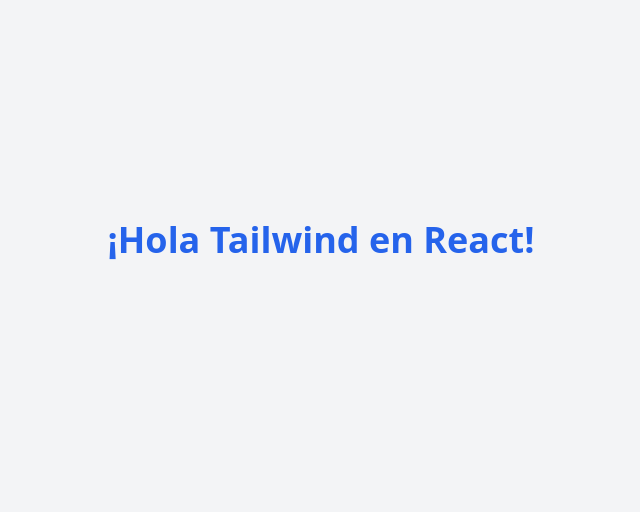
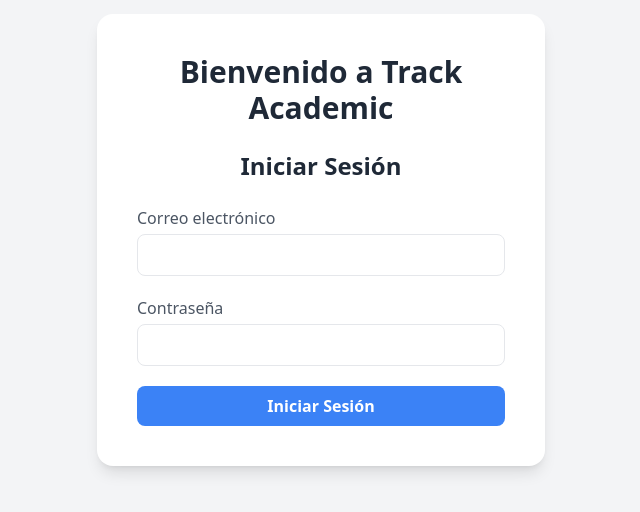
Before and after one commit to Geoffrey0pv/Trackademic, a React (Vite) app in the folder Fronted/TrackAcademic/: page /login in a window 1280 px wide. Shown: the part 160-672 px from the top of the page, without its empty margins (319-959 px from the left). Built offline with nearby package versions, Linux system fonts and the light colour scheme.

Commit message:
feat: Login page and components

```diff
--- a/Fronted/TrackAcademic/package.json
+++ b/Fronted/TrackAcademic/package.json
@@ -11,7 +11,8 @@
   },
   "dependencies": {
     "react": "^19.1.0",
-    "react-dom": "^19.1.0"
+    "react-dom": "^19.1.0",
+    "react-router-dom": "^7.6.0"
   },
   "devDependencies": {
     "@eslint/js": "^9.25.0",
--- a/Fronted/TrackAcademic/src/App.jsx
+++ b/Fronted/TrackAcademic/src/App.jsx
@@ -1,16 +1,15 @@
-import { useState } from 'react'
-import reactLogo from './assets/react.svg'
-import viteLogo from '/vite.svg'
-import './index.css'
+// src/App.jsx o src/routes.jsx
+import { BrowserRouter as Router, Routes, Route } from "react-router-dom";
+import LoginPage from "./pages/LoginPage";
 
 function App() {
-  const [count, setCount] = useState(0)
-
   return (
-    <div className="min-h-screen bg-gray-100 flex items-center justify-center">
-      <h1 className="text-4xl font-bold text-blue-600">¡Hola Tailwind en React!</h1>
-    </div>
-  )
+    <Router>
+      <Routes>
+        <Route path="/login" element={<LoginPage />} />
+      </Routes>
+    </Router>
+  );
 }
 
-export default App
+export default App;
--- /dev/null
+++ b/Fronted/TrackAcademic/src/components/Login.jsx
@@ -0,0 +1,62 @@
+// src/components/Login.jsx
+import { useState } from "react";
+import { useNavigate } from "react-router-dom";
+
+export default function Login({ onLogin }) {
+    const [email, setEmail] = useState("");
+    const [password, setPassword] = useState("");
+    const [error, setError] = useState("");
+    const navigate = useNavigate();
+
+    const handleSubmit = (e) => {
+        e.preventDefault();
+        setError("");
+
+        if (!email || !password) {
+        setError("Todos los campos son obligatorios.");
+        return;
+        }
+
+        // Lógica de autenticación simulada (puedes reemplazar con llamada a API)
+        onLogin({ email, password });
+    };
+
+    return (
+        <div className="w-full max-w-md mx-auto p-10 bg-white rounded-2xl shadow-lg">
+        <h1 className="text-3xl font-bold text-center text-gray-800 mb-6">Bienvenido a Track Academic</h1>
+
+        <h2 className="text-2xl font-bold text-center text-gray-800 mb-6">Iniciar Sesión</h2>
+        {error && <p className="text-red-500 mb-4 text-sm text-center">{error}</p>}
+        <form onSubmit={handleSubmit} className="space-y-5">
+            <div>
+            <label className="block text-gray-600 mb-1" htmlFor="email">Correo electrónico</label>
+            <input
+                id="email"
+                type="email"
+                className="w-full px-4 py-2 border rounded-lg focus:outline-none focus:ring-2 focus:ring-blue-400"
+                value={email}
+                onChange={(e) => setEmail(e.target.value)}
+            />
+            </div>
+
+            <div>
+            <label className="block text-gray-600 mb-1" htmlFor="password">Contraseña</label>
+            <input
+                id="password"
+                type="password"
+                className="w-full px-4 py-2 border rounded-lg focus:outline-none focus:ring-2 focus:ring-blue-400"
+                value={password}
+                onChange={(e) => setPassword(e.target.value)}
+            />
+            </div>
+
+            <button
+            type="submit"
+            className="w-full bg-blue-500 hover:bg-blue-600 text-white font-semibold py-2 rounded-lg transition duration-200"
+            >
+            Iniciar Sesión
+            </button>
+        </form>
+        </div>
+    );
+}
--- /dev/null
+++ b/Fronted/TrackAcademic/src/pages/LoginPage.jsx
@@ -0,0 +1,14 @@
+// src/pages/auth/LoginPage.jsx
+import Login from "../components/Login";
+
+export default function LoginPage() {
+  const handleLogin = ({ email, password }) => {
+    console.log("Login intentado con:", email, password);
+  };
+
+  return (
+    <div className="min-h-screen flex items-center justify-center bg-gray-100">
+      <Login onLogin={handleLogin} />
+    </div>
+  );
+}
```
Also changed, not shown: 1 other file (tests, documents, lock files or other folders).
